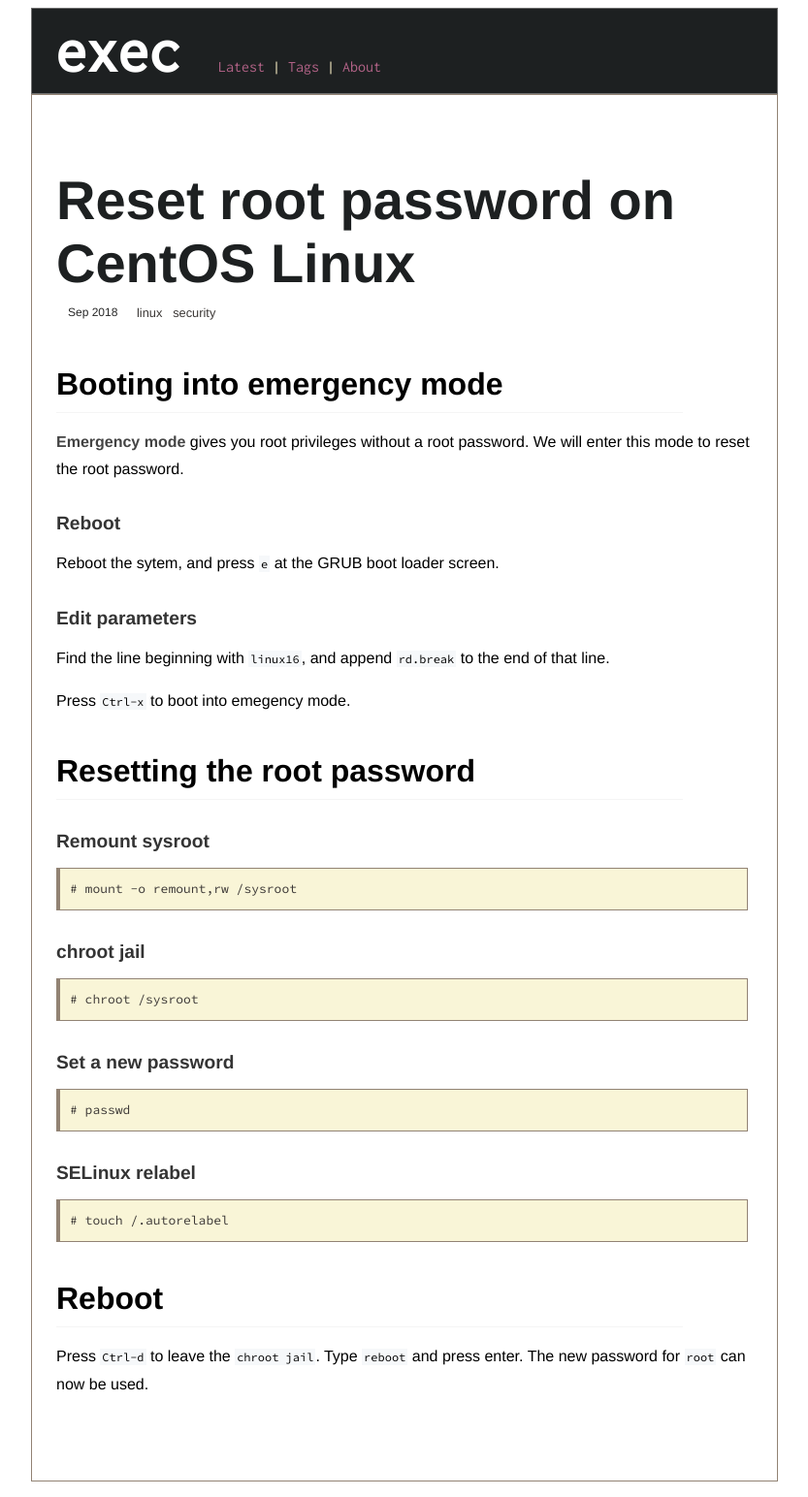
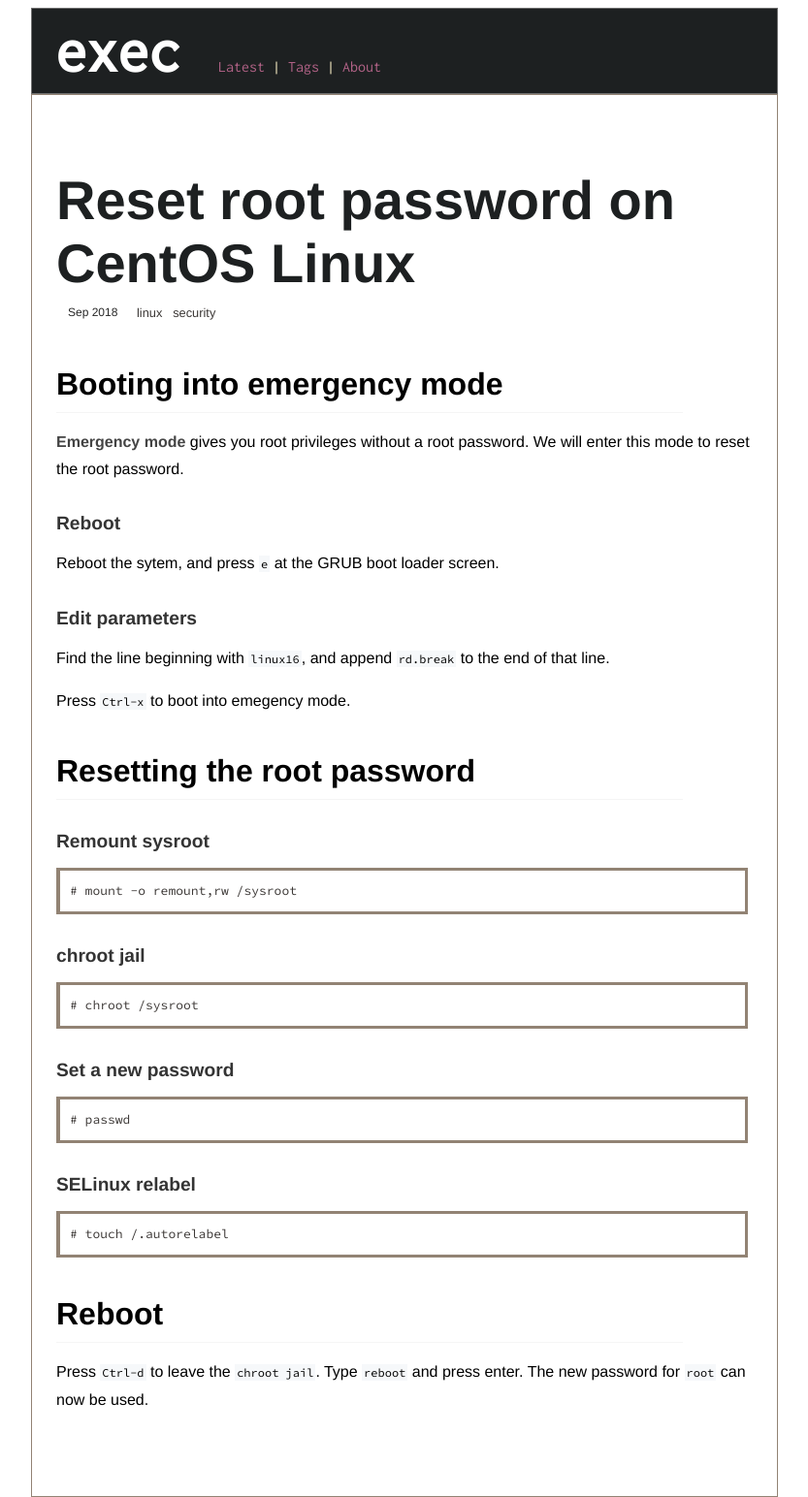
Before and after one commit to execas/execas.github.io, a Jekyll site: the page built from _posts/2018-09-03-reset-root-password-on-centos-linux.md, in a window 1280 px wide. Shown: the whole page at 97% size, without its empty margins (223-1056 px from the left). Built offline with Jekyll 4.4.1, drawn with Linux system fonts in a browser that asks for light colours.

Commit message:
Update execas.css

```diff
--- a/css/execas.css
+++ b/css/execas.css
@@ -54,13 +54,13 @@
      /*background-color: #f6f8fa;*/
      /*background-color:#232c31;*/
      /*     background-color:#32302f;*/
-     background-color:#f9f5d7;
+     background-color:#ffffff;
      margin-left:0px;
      margin-right:5px;
      padding-left: 10px;
      padding-bottom: 12px;
      padding-top: 12px;
-     border:1px solid #928374;
+     border:3px solid #928374;
      border-left:4px solid #928374;
      white-space: pre;
      overflow: auto;
@@ -77,7 +77,7 @@
      whitespace: pre;
      font-size:13px;
      /*background-color:#32302f;*/
-     background-color:#f9f5d7;
+     background-color:#ffffff;
      color:#3c3836;
      border-width: 0px;
      border-radius:0px;
```
